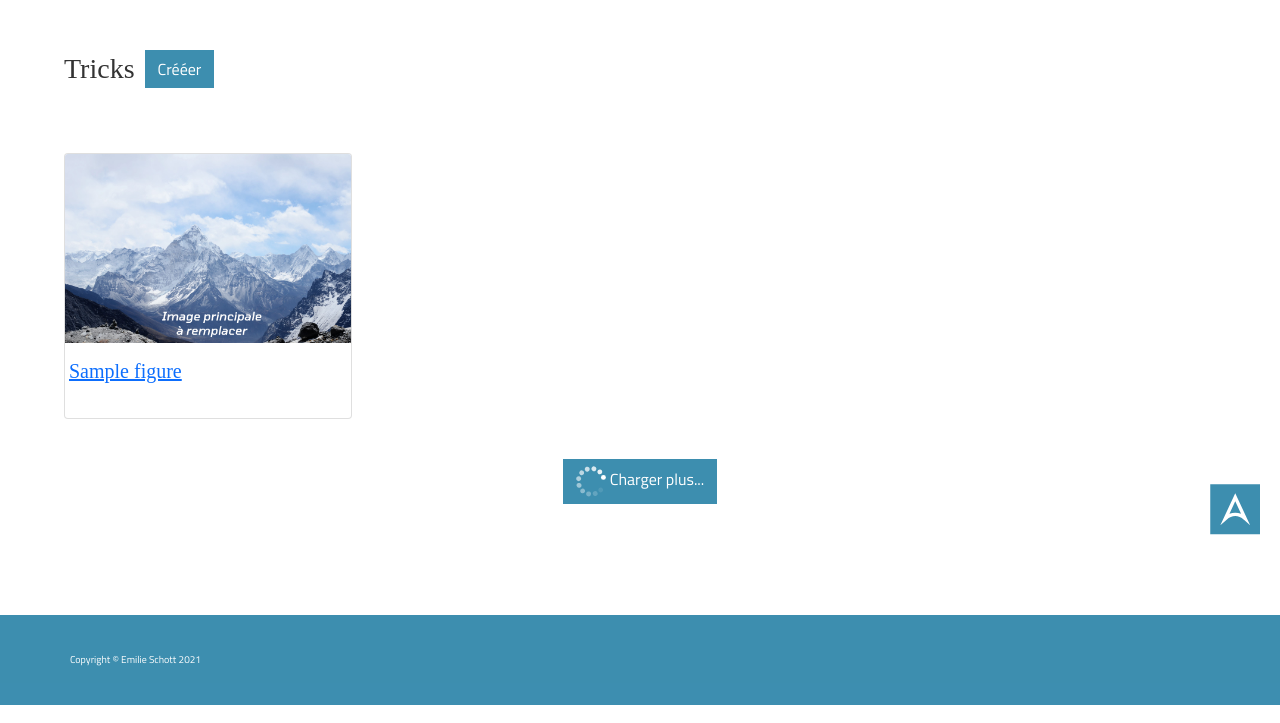
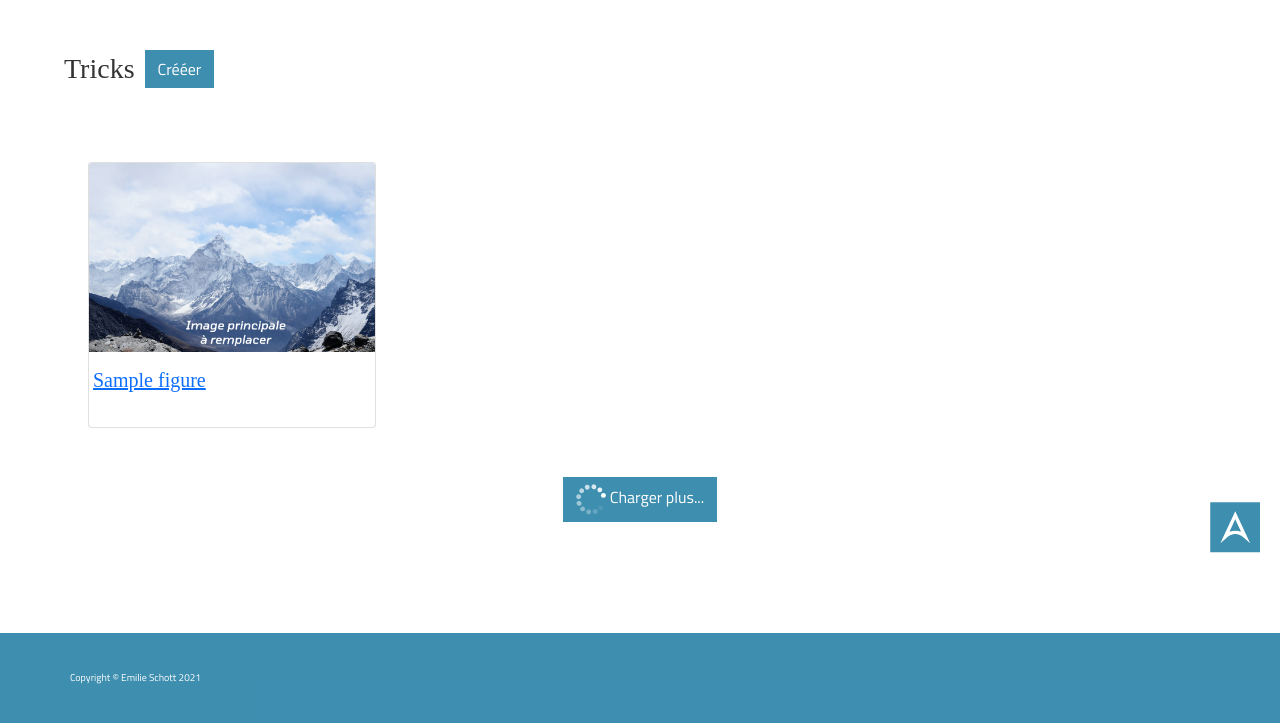
Before and after one commit to EmilieSchott/Snowtricks, a Symfony app: template templates/index.html.twig in a window 1280 px wide. Shown: the part 1350-2073 px from the top of the page. Run offline with Twig, Linux system fonts and the light colour scheme; the template is opened without the code that fills it: most values are stand-ins (such as "Sample title", 1, 10 or a date in 2020); some libraries are stand-ins or nearby versions; some web fonts are replaced.

Commit message:
Minor display modification in index template

```diff
--- a/templates/index.html.twig
+++ b/templates/index.html.twig
@@ -43,7 +43,7 @@
         </div>
         <div class="section-tricks col-12 d-flex flex-column flex-sm-row flex-sm-wrap justify-content-between justify-content-lg-start ">
             {% for figure in figures %}
-                <div class="card col-2">
+                <div class="card col-2 mx-0 my-3 mx-lg-2 m-xl-4">
                     <img src="{% if figure.images.0.name is not defined %}{{ asset('/images/site') }}/replace-main.jpg {% else %}{{ asset('/images/uploads/figures') }}/{{ figure.images.0.name }}{% endif %}" class="card-img-top" alt="{% if figure.images.0.alt is defined %}{{ figure.images.0.alt }}{% else %}Remplacer l'image principale{% endif %}">
                     <div class="card-body px-1 py-auto d-flex align-items-start justify-content-between flex-wrap">
                         <h5 class="card-heading">
```
